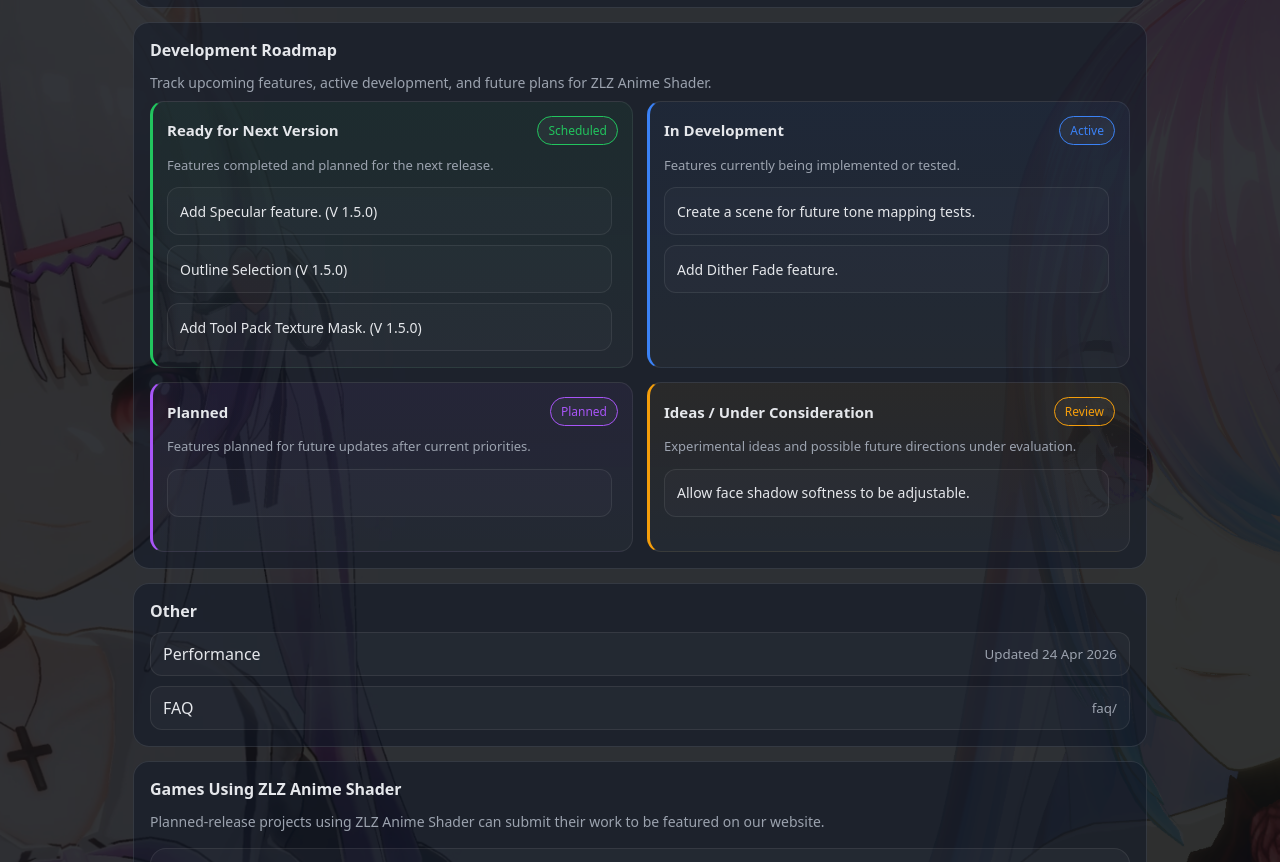
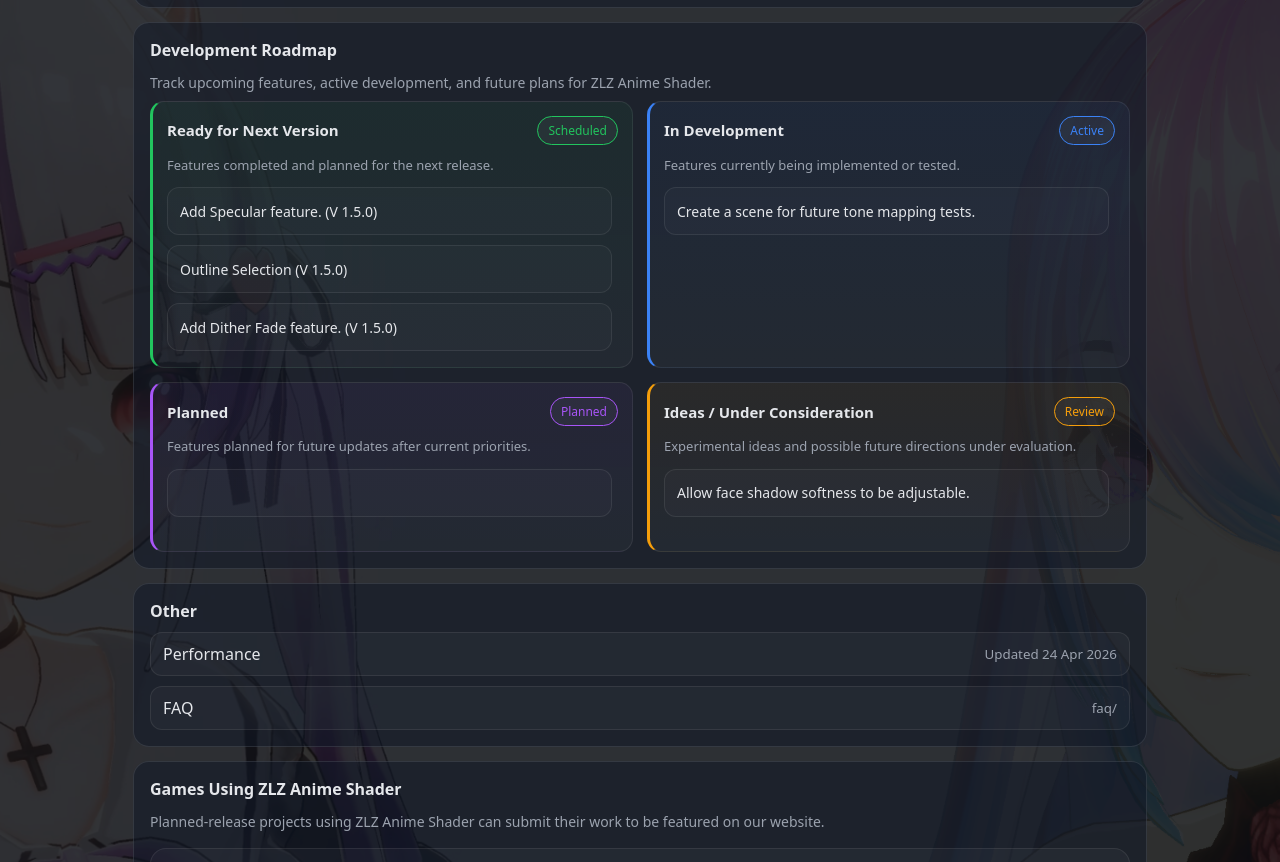
Before and after one commit to zlz-studio/zlz-studio.github.io, a Jekyll site: the page built from index.html, in a window 1280 px wide and 900 px high, scrolled down 1754 px, cut to the strip 0-862 px from the top of the window. Built offline with Jekyll 4.4.1, drawn with Linux system fonts in a browser that asks for light colours.

Commit message:
Update index.html

```diff
--- a/index.html
+++ b/index.html
@@ -674,6 +674,7 @@
           {% assign p = site.pages | where: "url", "/features/ToonRampSmooth/" | first %}<a class="item" href="/features/ToonRampSmooth/"><span>ToonRampSmooth</span><small>Updated {{ p.last_modified_at | date: "%d %b %Y" }}</small></a>
           {% assign p = site.pages | where: "url", "/features/Transparency/" | first %}<a class="item" href="/features/Transparency/"><span>Transparency</span><small>Updated {{ p.last_modified_at | date: "%d %b %Y" }}</small></a>
           {% assign p = site.pages | where: "url", "/features/Outline-Selection/" | first %}<a class="item" href="/features/Outline-Selection/"><span>Outline-Selection FX Runtime (Update in V 1.5.0)</span><small>Updated {{ p.last_modified_at | date: "%d %b %Y" }}</small></a>
+          {% assign p = site.pages | where: "url", "/features/Dither/" | first %}<a class="item" href="/features/Dither/"><span>Dither FX Runtime (Update in V 1.5.0)</span><small>Updated {{ p.last_modified_at | date: "%d %b %Y" }}</small></a>
           {% assign p = site.pages | where: "url", "/features/Dissolve/" | first %}<a class="item" href="/features/Dissolve/"><span>Dissolve FX Runtime (Update in V 1.5.0)</span><small>Updated {{ p.last_modified_at | date: "%d %b %Y" }}</small></a>
           {% assign p = site.pages | where: "url", "/features/GetHit/" | first %}<a class="item" href="/features/GetHit/"><span>GetHit FX Runtime (Update in V 1.5.0)</span><small>Updated {{ p.last_modified_at | date: "%d %b %Y" }}</small></a>
           {% assign p = site.pages | where: "url", "/features/Target-Darken/" | first %}<a class="item" href="/features/Target-Darken/"><span>Target-Darken FX Runtime (Update in V 1.5.0)</span><small>Updated {{ p.last_modified_at | date: "%d %b %Y" }}</small></a>
@@ -703,6 +704,7 @@
             <div class="roadmapList">
               <div class="roadmapSlot">Add Specular feature. (V 1.5.0)</div>
               <div class="roadmapSlot">Outline Selection (V 1.5.0)</div>
+              <div class="roadmapSlot">Add Dither Fade feature. (V 1.5.0)</div>
               <div class="roadmapSlot">Add Tool Pack Texture Mask. (V 1.5.0)</div>
               <div class="roadmapSlot">5 runtime Character FX (one-click setup) (V 1.5.0)</div>
               <div class="roadmapSlot">Support Decal DBuffer (Screen Space only before). (V 1.5.0)</div>
@@ -722,7 +724,6 @@
 
             <div class="roadmapList">
               <div class="roadmapSlot">Create a scene for future tone mapping tests.</div>
-              <div class="roadmapSlot">Add Dither Fade feature.</div>
             </div>
           </div>
 
```
